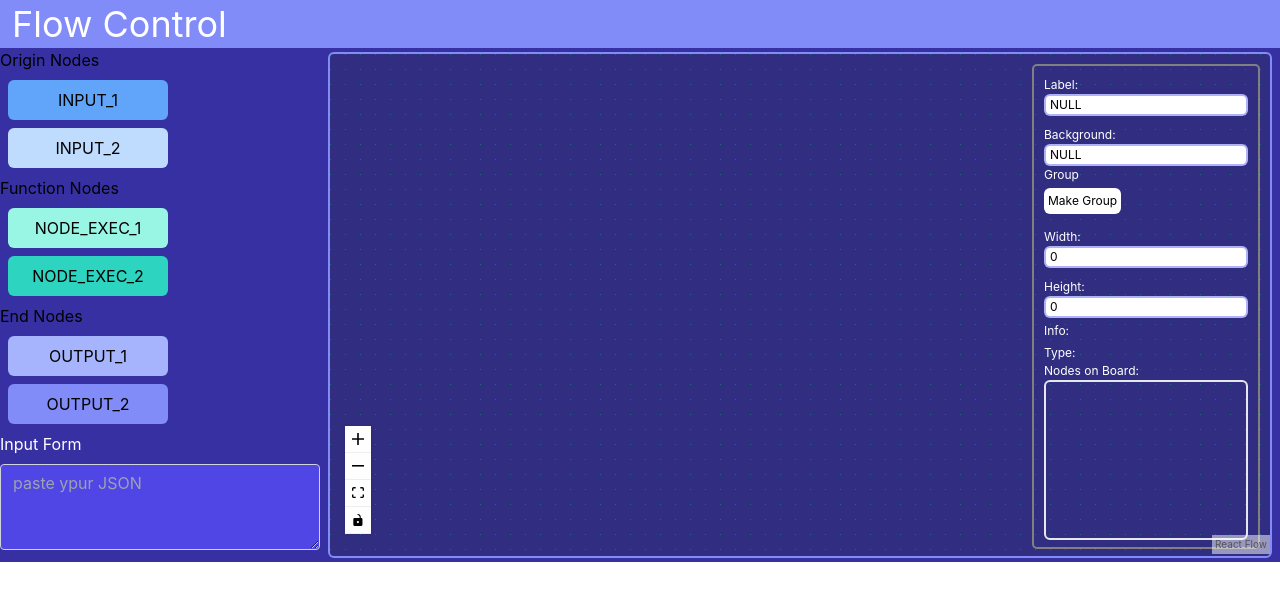
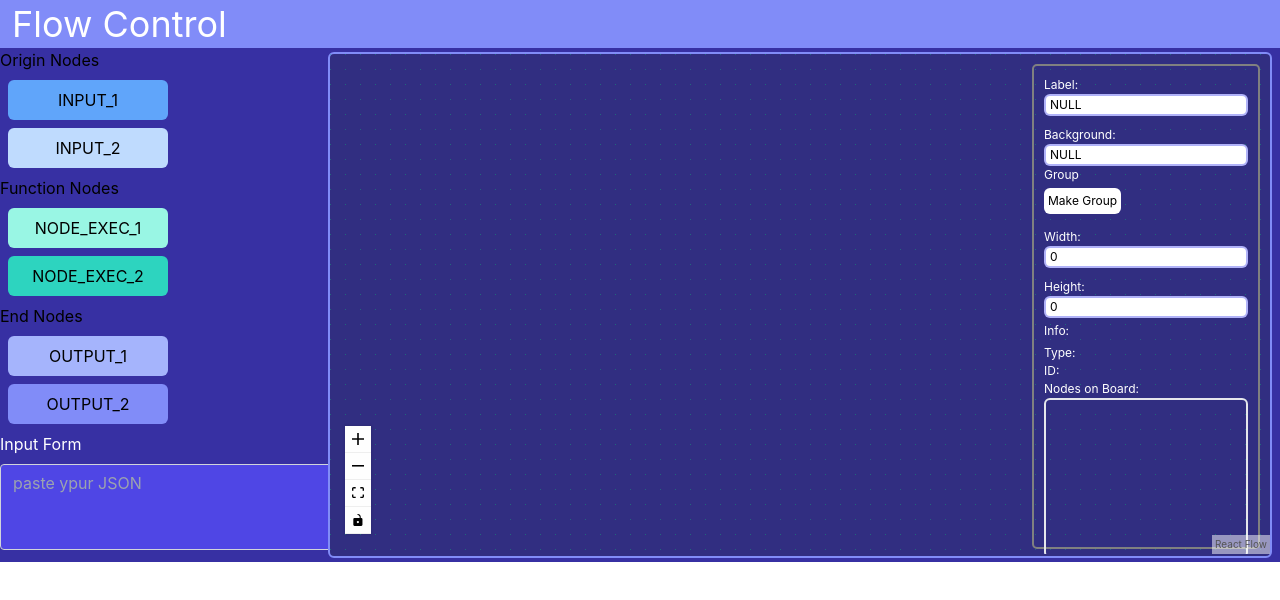
Before and after one commit to Su1eym4n/flow-chart-editor, a React (Create React App) app: page / in a window 1280 px wide. Shown: the top 600 px of the page. Built offline with nearby package versions, Linux system fonts and the light colour scheme.

Commit message:
minor bug fixes

```diff
--- a/src/components/Flow.jsx
+++ b/src/components/Flow.jsx
@@ -154,6 +154,7 @@ const Flow = () => {
     const [sizeY, setSizeY] = useState(0)
     const [type, setType] = useState()
     const [parent, setParent] = useState()
+    const [id, setID] = useState()
 
 
     const onNodesChange = useCallback((changes) => {
@@ -314,6 +315,7 @@ const Flow = () => {
                                 setSizeX(node.style.width)
                                 setSizeY(node.style.height)
                                 setType(node.type)
+                                setID(node.id)
                                 console.log('type: ' + node.type)
                                 console.log('x ' + node.style.width)
                                 console.log('y ' + node.style.height)
@@ -326,6 +328,7 @@ const Flow = () => {
                                 setSizeX(node.style.width)
                                 setSizeY(node.style.height)
                                 setType(node.type)
+                                setID(node.id)
                                 if (node.type === 'group') {
 
                                 }
@@ -358,6 +361,7 @@ const Flow = () => {
                                         <div>
                                             <div className='py-1'>Info:</div>
                                             <div>Type: {type}</div>
+                                            <div>ID: {id}</div>
                                         </div>
                                     </div>
                                 </div>
@@ -368,7 +372,7 @@ const Flow = () => {
                                             return (
                                                 <div key={key} className='grid grid-cols-2 static py-1'>
                                                     <div>{node.data.label}</div>
-                                                    <div className='relative right-0 rounded-md px-2 mx-1 bg-green-400 text-black hover:cursor-pointer' onClick={(evt)=>setParent(node.id)}>{node.type==='group'?'Join':''}</div>
+                                                    <div className={node.type==='group'?'relative right-0 rounded-md px-2 mx-1 bg-green-400 text-black hover:cursor-pointer':'relative right-0 rounded-md px-2 mx-1 bg-red-400'} onClick={(evt)=>setParent(node.id)}>{node.type==='group'?'Join':''}</div>
                                                 </div>
 
                                                 )
--- a/src/components/Sidebar.jsx
+++ b/src/components/Sidebar.jsx
@@ -51,11 +51,11 @@ const Sidebar = () => {
                     <div key={key} className='text-center'>{object.text}</div>
                 </div>
             ))}
-            <div class="flex justify-center">
-  <div class="mb-3 xl:w-96">
-    <label for="exampleFormControlTextarea1" class="form-label inline-block mb-2 text-white">Input Form</label>
+            <div name="flex justify-center">
+  <div className="mb-3 xl:w-96">
+    <label htmlFor="exampleFormControlTextarea1" className="form-label inline-block mb-2 text-white">Input Form</label>
     <textarea
-      class="form-control block w-full px-3 py-1.5 text-base font-normal text-white bg-indigo-600 bg-clip-padding
+      className="form-control block w-full px-3 py-1.5 text-base font-normal text-white bg-indigo-600 bg-clip-padding
         border border-solid border-gray-300 rounded transition
         ease-in-out m-0 focus:text-white focus:bg-indigo-500 focus:border-blue-600 focus:outline-none
       "
```
